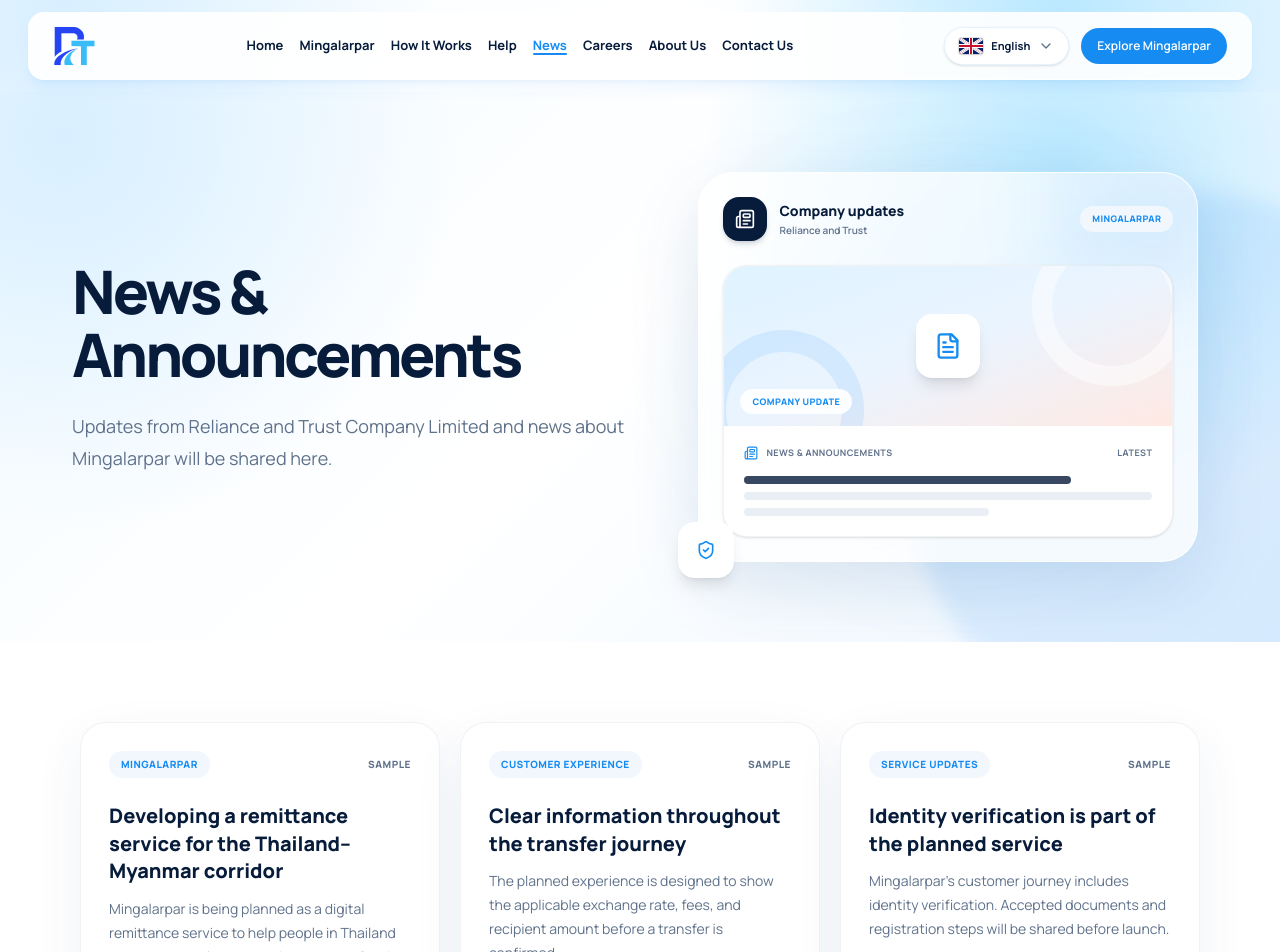
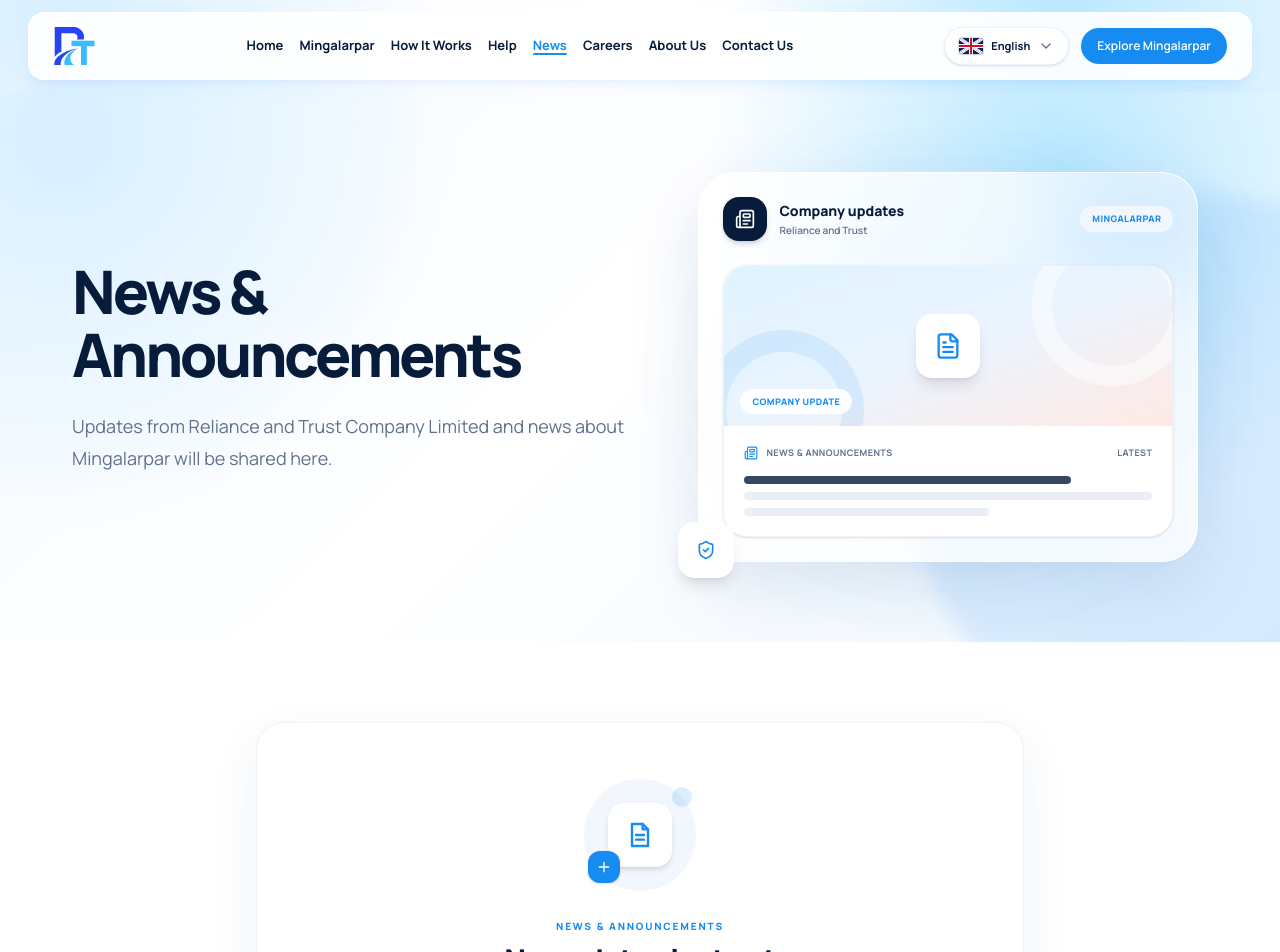
Before and after one commit to KyawZinLin3/RND-landing-page, a Next.js app: page /news in a window 1280 px wide. Shown: the top 952 px of the page. Built offline with nearby package versions, Linux system fonts and the light colour scheme.

Commit message:
Apply reviewed page styling for UAT

```diff
--- a/app/news/page.tsx
+++ b/app/news/page.tsx
@@ -6,24 +6,6 @@ export const metadata: Metadata = {
   title: "News & Announcements | Reliance and Trust",
   description: "Company updates and announcements from Reliance and Trust Company Limited.",
 };
-
-const sampleStories = [
-  {
-    category: "Mingalarpar",
-    title: "Developing a remittance service for the Thailand–Myanmar corridor",
-    excerpt: "Mingalarpar is being planned as a digital remittance service to help people in Thailand send money to loved ones in Myanmar. Service availability and launch information will be shared when confirmed.",
-  },
-  {
-    category: "Customer experience",
-    title: "Clear information throughout the transfer journey",
-    excerpt: "The planned experience is designed to show the applicable exchange rate, fees, and recipient amount before a transfer is confirmed.",
-  },
-  {
-    category: "Service updates",
-    title: "Identity verification is part of the planned service",
-    excerpt: "Mingalarpar's customer journey includes identity verification. Accepted documents and registration steps will be shared before launch.",
-  },
-];
 
 export default function NewsPage() {
   return (
@@ -38,17 +20,15 @@ export default function NewsPage() {
       </section>
 
       <section className="section-wrap py-14 md:py-20">
-        <div className="grid gap-5 md:grid-cols-2 lg:grid-cols-3">
-          {sampleStories.map((story) => (
-            <article key={story.title} className="flex min-h-[280px] flex-col rounded-[26px] border border-black/5 bg-white p-6 shadow-[0_18px_50px_rgba(13,77,136,.07)] md:p-7">
-              <div className="flex items-center justify-between gap-3">
-                <span className="rounded-full bg-soft px-3 py-1.5 text-[10px] font-extrabold uppercase tracking-wider text-coral">{story.category}</span>
-                <span className="text-[10px] font-extrabold uppercase tracking-wider text-muted">Sample</span>
-              </div>
-              <h2 className="mt-6 text-xl font-extrabold leading-snug">{story.title}</h2>
-              <p className="mt-3 text-sm leading-6 text-muted">{story.excerpt}</p>
-            </article>
-          ))}
+        <div className="mx-auto max-w-3xl rounded-[28px] border border-black/5 bg-white px-6 py-10 text-center shadow-[0_18px_50px_rgba(13,77,136,.07)] sm:px-10 sm:py-14">
+          <div aria-hidden="true" className="relative mx-auto grid size-28 place-items-center rounded-full bg-soft">
+            <span className="absolute right-1 top-2 size-5 rounded-full bg-coral/15" />
+            <span className="grid size-16 place-items-center rounded-2xl bg-white text-coral shadow-md"><svg viewBox="0 0 24 24" fill="none" className="size-8" stroke="currentColor" strokeWidth="1.8" strokeLinecap="round" strokeLinejoin="round"><path d="M6 3.75h8l4 4v12.5H6z"/><path d="M14 3.75v4h4M9 12h6M9 15.5h6"/></svg></span>
+            <span className="absolute bottom-2 left-1 grid size-8 place-items-center rounded-xl bg-coral text-white shadow-sm"><svg viewBox="0 0 24 24" fill="none" className="size-4" stroke="currentColor" strokeWidth="2" strokeLinecap="round"><path d="M12 5v14M5 12h14"/></svg></span>
+          </div>
+          <p className="mt-7 text-[10px] font-extrabold uppercase tracking-[.18em] text-coral">News &amp; announcements</p>
+          <h2 className="mt-2 text-2xl font-extrabold tracking-tight sm:text-3xl">No updates just yet</h2>
+          <p className="mx-auto mt-3 max-w-md text-sm leading-6 text-muted">We’re preparing news and announcements to share with you. Please check back soon for the latest from Reliance &amp; Trust.</p>
         </div>
       </section>
       <SiteFooter />
```
